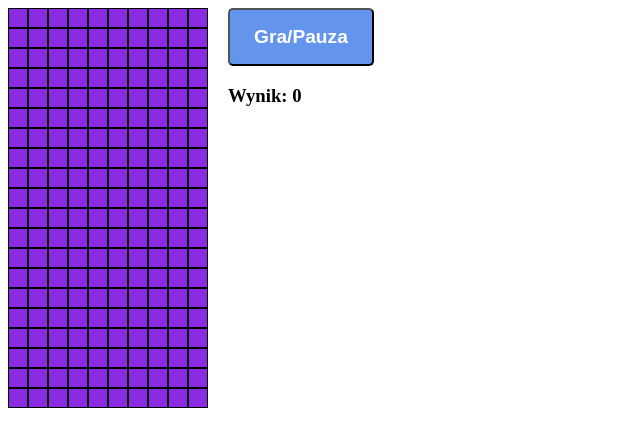
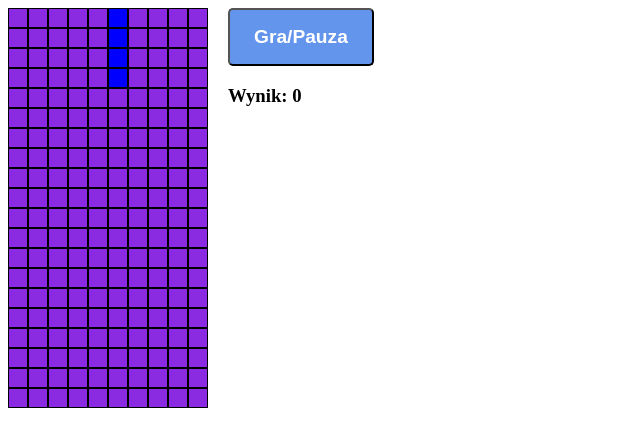
Before and after one commit to mmalaczek/Tetris, a plain HTML site: page index.html in a window 1280 px wide. Shown: the whole page, without its empty margins (0-640 px from the left). Drawn offline with Linux system fonts and the light colour scheme.

Commit message:
create tetriminos and display random tetrimino

```diff
--- a/main.js
+++ b/main.js
@@ -1,4 +1,3 @@
-
 window.onload = () => {
     for (let i = 0; i < 200; i++) {
         let tile = document.createElement('div');
@@ -8,8 +7,64 @@ window.onload = () => {
 
     const tileWidth = 20;
     const tileHeight = 20;
+    const gridWidth = 10;
     let tiles = Array.from(document.querySelectorAll(".tile"));
     const scoreDisplay = document.querySelectorAll("#scoreDisplay");
     const startStopButton = document.querySelectorAll("#startStopButton");
 
+    const lTetrimino = [
+        [1, gridWidth + 1, gridWidth * 2 + 1, 2],
+        [gridWidth, gridWidth + 1, gridWidth + 2, gridWidth * 2 + 2],
+        [gridWidth * 2, 1, gridWidth + 1, gridWidth * 2 + 1],
+        [gridWidth, gridWidth * 2, gridWidth * 2 + 1, gridWidth * 2 + 2]
+    ];
+
+    const sTetrimino = [
+        [gridWidth * 2, gridWidth + 1, gridWidth * 2 + 1, gridWidth + 2],
+        [0, gridWidth, gridWidth + 1, gridWidth * 2 + 1],
+        [gridWidth * 2, gridWidth + 1, gridWidth * 2 + 1, gridWidth + 2],
+        [0, gridWidth, gridWidth + 1, gridWidth * 2 + 1],
+    ];
+
+    const tTetrimino = [
+        [gridWidth, 1, gridWidth + 1, gridWidth + 2],
+        [1, gridWidth + 1, gridWidth * 2 + 1, gridWidth + 2],
+        [gridWidth, gridWidth + 1, gridWidth * 2 + 1, gridWidth + 2],
+        [gridWidth, 1, gridWidth + 1, gridWidth * 2 + 1]
+    ];
+
+    const oTetrimino = [
+        [0, gridWidth, 1, gridWidth + 1],
+        [0, gridWidth, 1, gridWidth + 1],
+        [0, gridWidth, 1, gridWidth + 1],
+        [0, gridWidth, 1, gridWidth + 1]
+    ];
+
+    const iTetrimino = [
+        [1, gridWidth + 1, gridWidth * 2 + 1, gridWidth * 3 + 1],
+        [gridWidth, gridWidth + 1, gridWidth + 2, gridWidth + 3],
+        [1, gridWidth + 1, gridWidth * 2 + 1, gridWidth * 3 + 1],
+        [gridWidth, gridWidth + 1, gridWidth + 2, gridWidth + 3],
+    ];
+
+    const theTetriminos = [lTetrimino, sTetrimino, tTetrimino, oTetrimino, iTetrimino];
+
+    let currentPosition = 4;
+    let randomTetrimino = Math.floor(Math.random() * theTetriminos.length);
+    let currentRotation = 0;
+    let currentBlock = theTetriminos[randomTetrimino][currentRotation];
+
+    const draw = () => {
+        currentBlock.forEach((el) => {
+            tiles[currentPosition+ el].classList.add('tetrimino');
+        })
+    }
+
+    const undraw = () => {
+        currentBlock.forEach((el) => {
+            tiles[currentPosition+ el].classList.remove('tetrimino');
+        })
+    }
+
+    draw();
 }
--- a/style.css
+++ b/style.css
@@ -31,3 +31,7 @@
     font-weight: 700;
     font-size: 1.2rem;
 }
+
+.tetrimino {
+    background-color: blue;
+}
```
